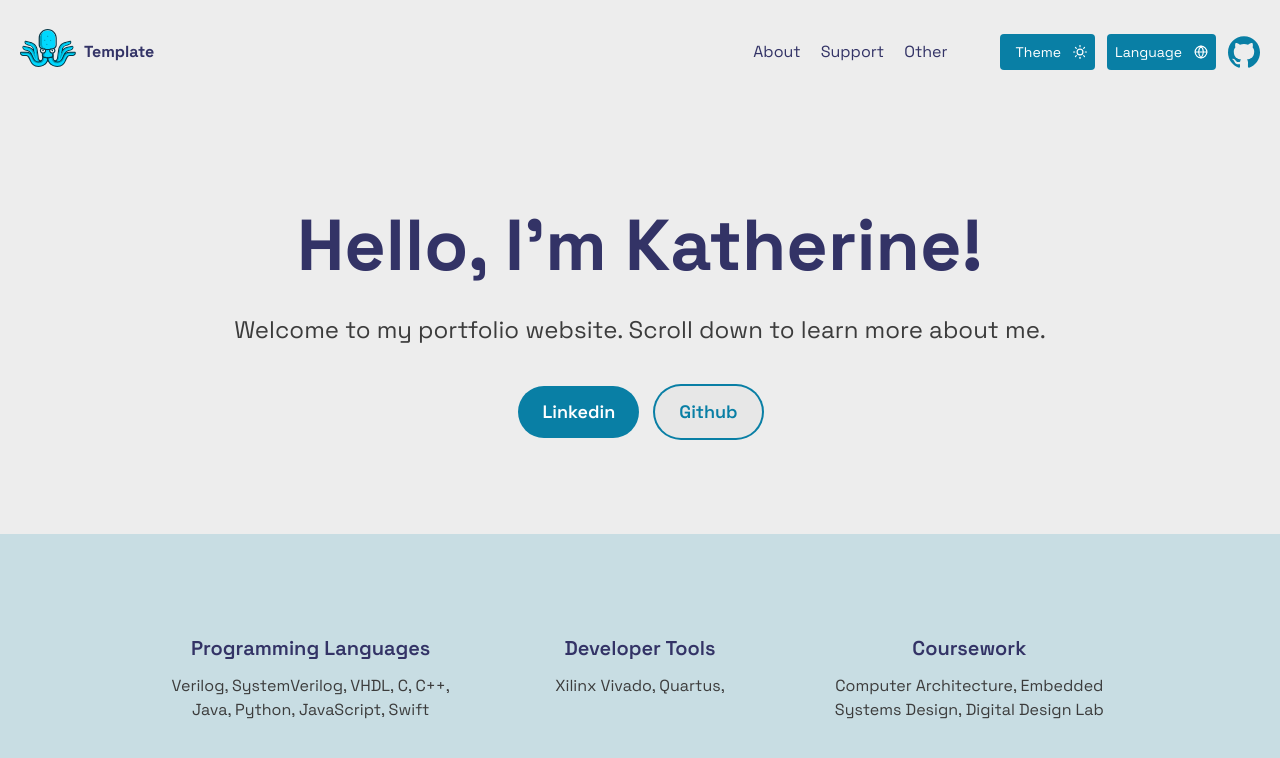
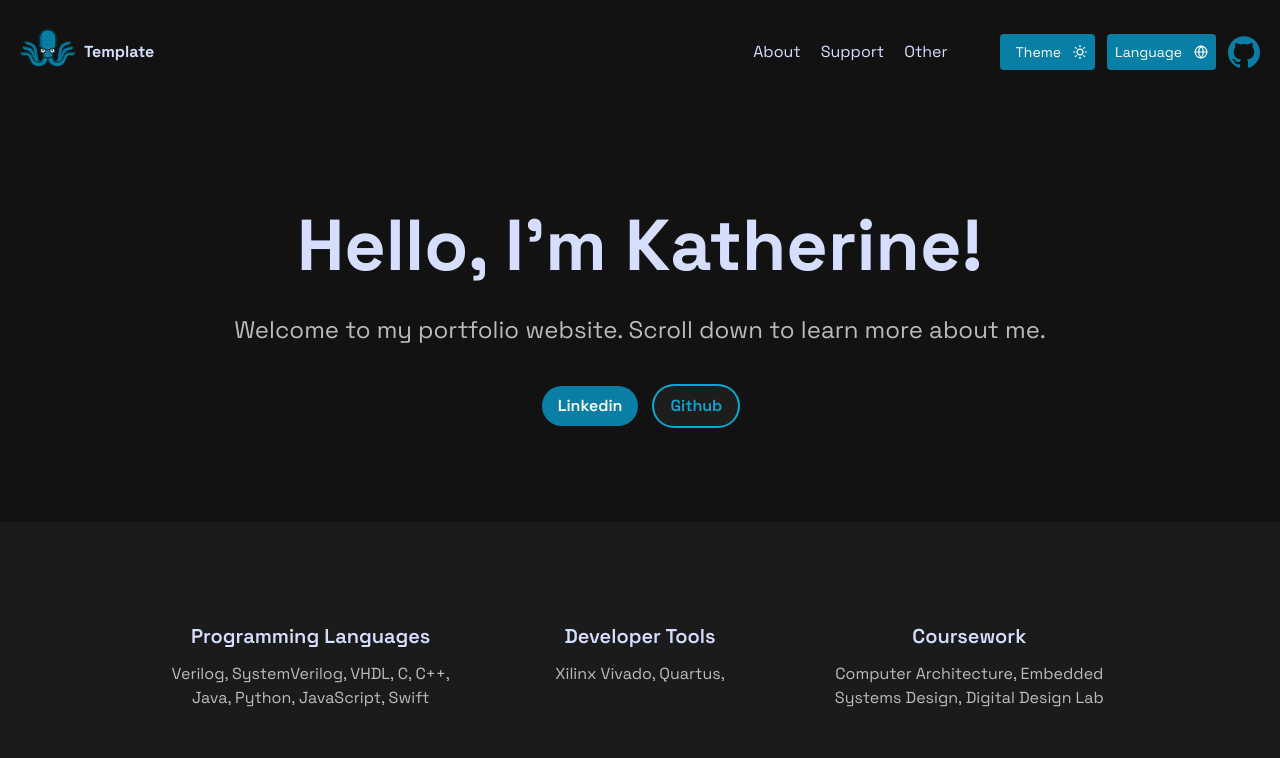
Before and after one commit to katc1213/portfolio-web, a Next.js app: page /en in a window 1280 px wide. Shown: the top 758 px of the page. Built offline with nearby package versions, Linux system fonts and the light colour scheme.

Commit message:
changed theme

```diff
--- a/src/app/[locale]/layout.tsx
+++ b/src/app/[locale]/layout.tsx
@@ -46,16 +46,11 @@ export default function RootLayout({
         <ThemeProvider
           enableSystem
           attribute='class'
-          defaultTheme='light'
+          defaultTheme='dark'
           themes={[
             'light',
             'dark',
-            'instagram',
-            'facebook',
-            'discord',
-            'netflix',
-            'twilight',
-            'reddit'
+            'twilight'
           ]}
         >
           <NextIntlClientProvider
@@ -69,7 +64,7 @@ export default function RootLayout({
               crawl={true}
               easing='ease'
               speed={200}
-              shadow='0 0 10px #2299DD,0 0 5px #2299DD'
+              shadow='0 0 10pxrgba(104, 177, 108, 0.6),0 0 5pxrgba(104, 177, 108, 0.6)'
               color='var(--primary)'
               showSpinner={false}
             />
--- a/src/app/[locale]/page.tsx
+++ b/src/app/[locale]/page.tsx
@@ -19,7 +19,7 @@ export default function DashboardPage() {
             href='https://www.linkedin.com/in/kchang312'
             target='_blank'
           >
-            <Button rounded size='large'>
+            <Button rounded size='medium'>
               {t('Linkedin')}
             </Button>
           </a>
@@ -27,7 +27,7 @@ export default function DashboardPage() {
             href='https://github.com/katc1213'
             target='_blank'
           >
-            <Button rounded size='large' variant='secondary'>
+            <Button rounded size='medium' variant='secondary'>
               {t('Github')}
             </Button>
           </a>
```
